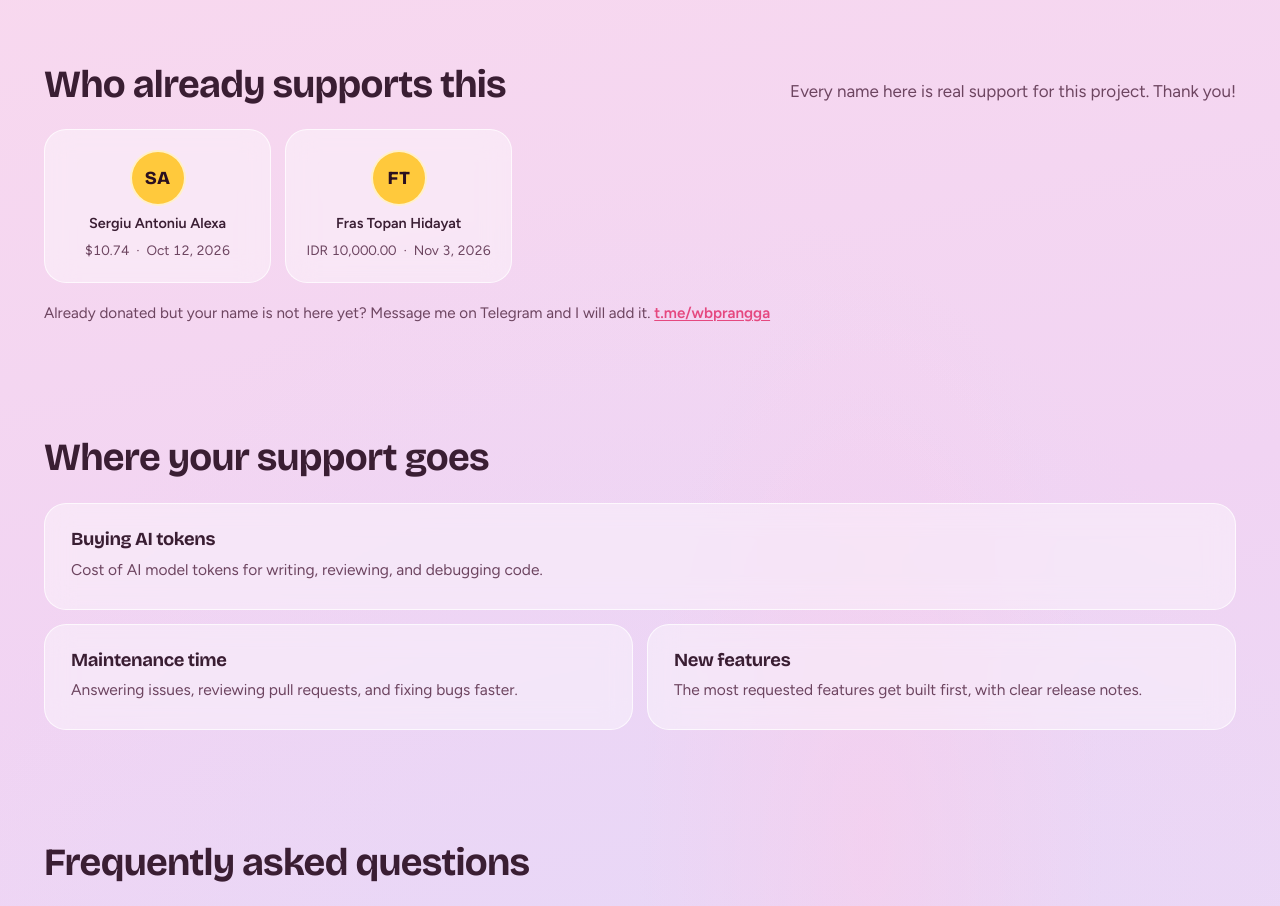
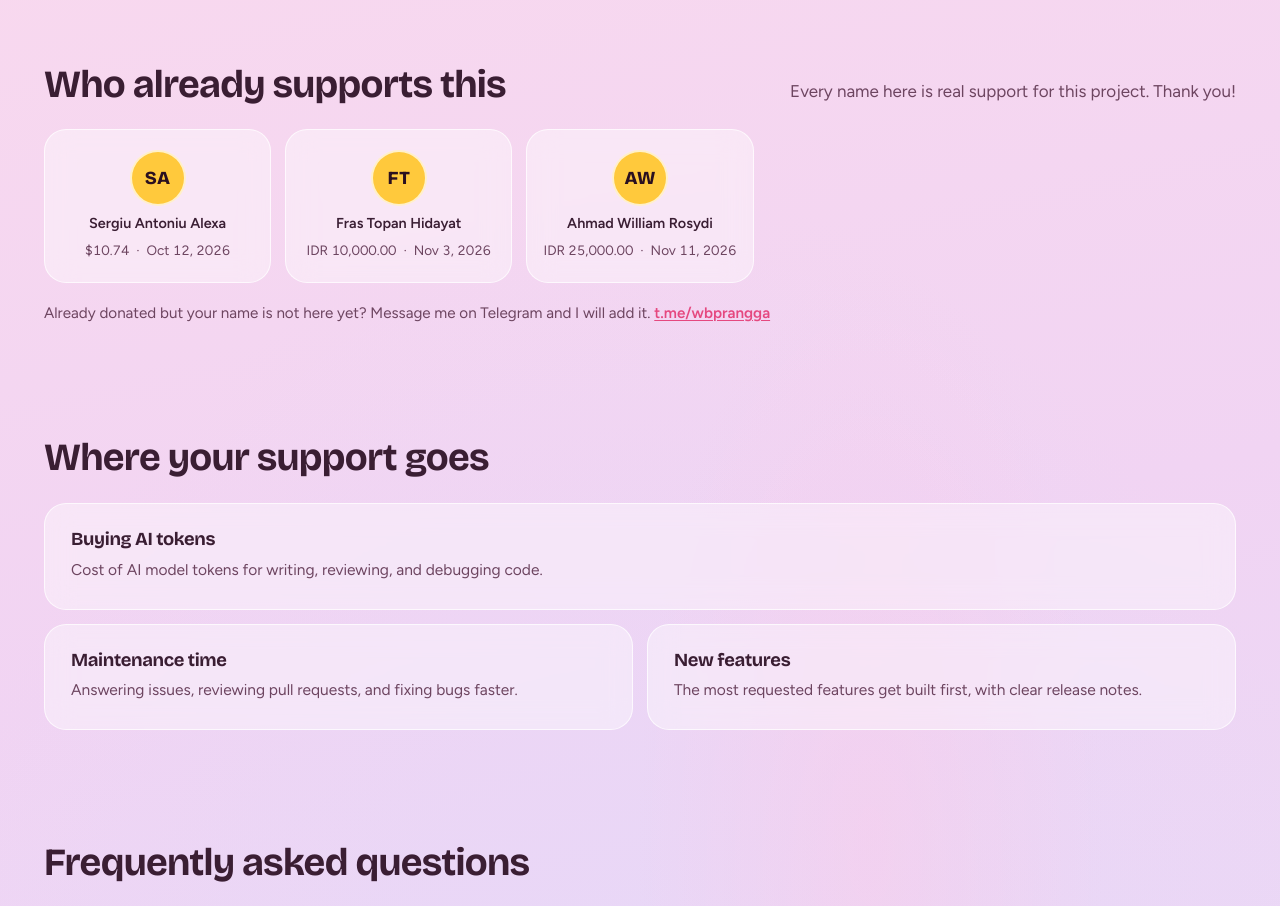
Before and after one commit to RanggaWbp/donasi, a plain HTML site: page index.html in a window 1280 px wide. Shown: the part 1780-2686 px from the top of the page. Drawn offline with nearby package versions, Linux system fonts and the light colour scheme.

Commit message:
donasi: tambah Ahmad William Rosydi (IDR 25.000, 2026-11-11)

```diff
--- a/index.html
+++ b/index.html
@@ -1006,7 +1006,8 @@ function renderSocialRow(){
    `date` format ISO (YYYY-MM-DD). Nama orang tidak pernah diterjemahkan. */
 const SPONSORS = [
   { name: "Sergiu Antoniu Alexa", amount: 10.74, currency: "USD", date: "2026-10-12" },
-  { name: "Fras Topan Hidayat", amount: 10000, currency: "IDR", date: "2026-11-03" }
+  { name: "Fras Topan Hidayat", amount: 10000, currency: "IDR", date: "2026-11-03" },
+  { name: "Ahmad William Rosydi", amount: 25000, currency: "IDR", date: "2026-11-11" }
 ];
 function initials(name){
   return String(name || "?").trim().split(/\s+/).slice(0, 2)
```
